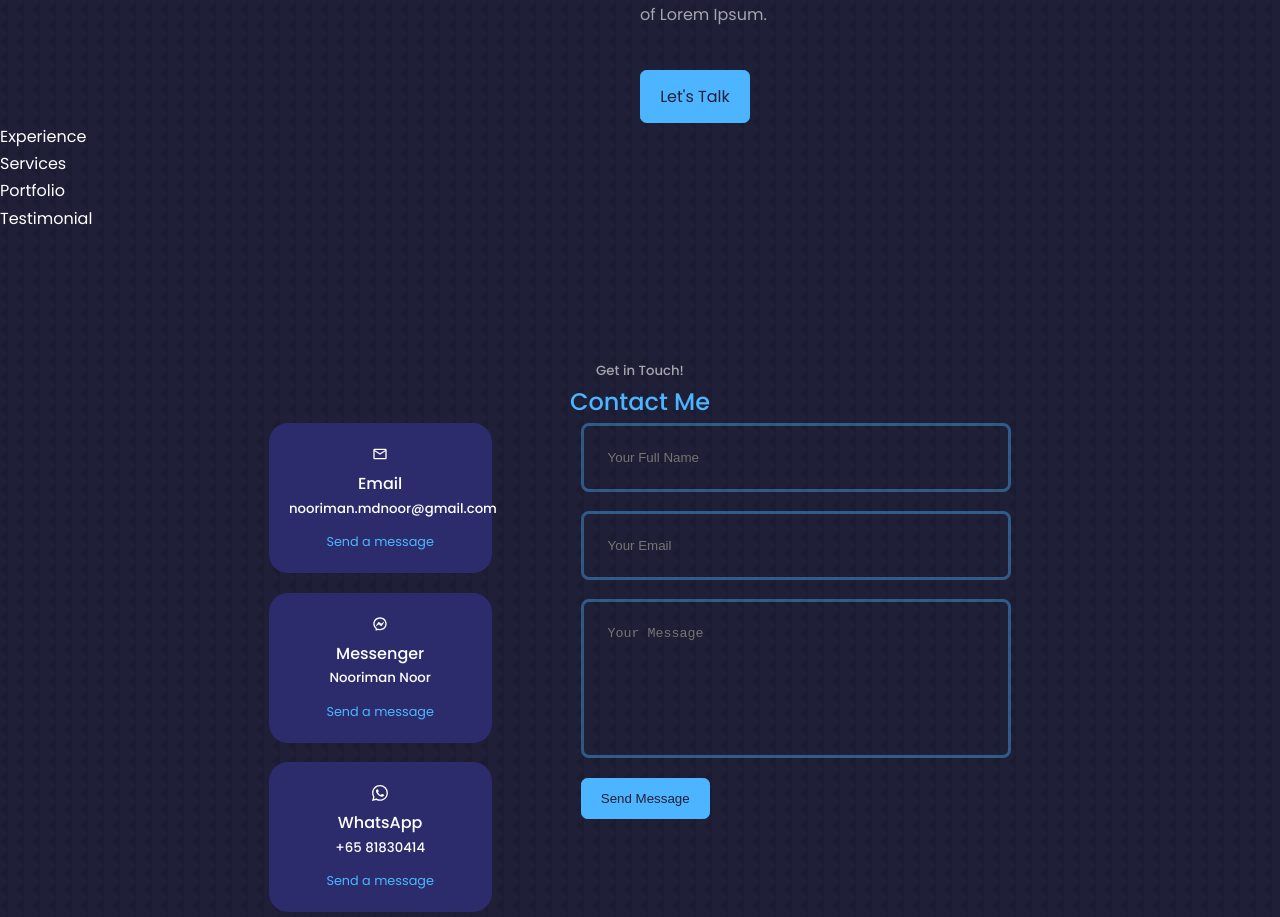
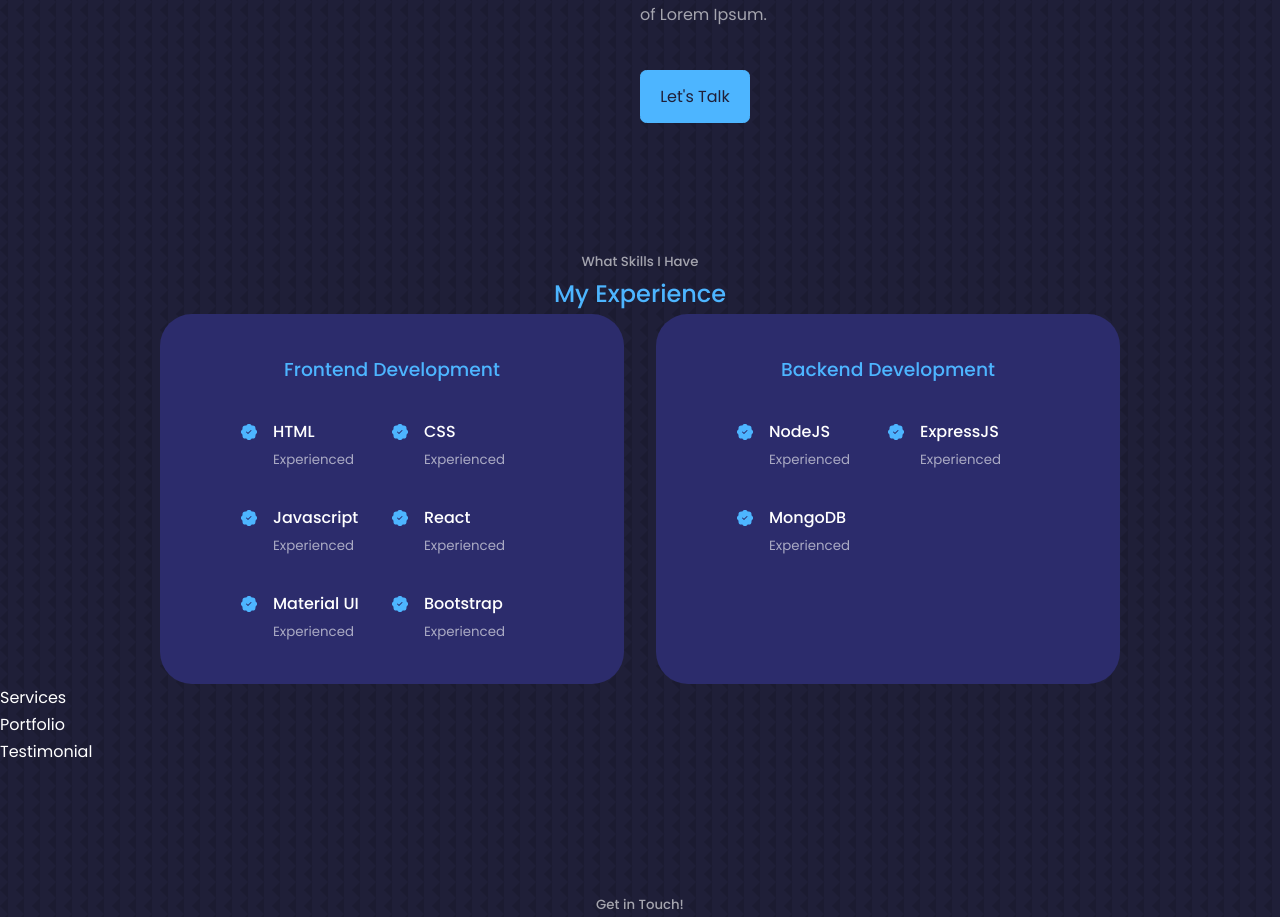
Before and after one commit to Nooriman/Nooriman.github.io, a React (Create React App) app: page / in a window 1280 px wide. Shown: the part 1502-2419 px from the top of the page. Built offline with nearby package versions, Linux system fonts and the light colour scheme.

Commit message:
added experience page

```diff
--- a/src/components/experience/Experience.jsx
+++ b/src/components/experience/Experience.jsx
@@ -1,9 +1,90 @@
 import React from 'react';
 import './experience.css';
+import { BsPatchCheckFill } from 'react-icons/bs';
 
 const Experience = () => {
   return (
-    <div>Experience</div>
+    <section id="experience">
+      <h5>What Skills I Have</h5>
+      <h2>My Experience</h2>
+
+      <div className="container experience__container">
+        <div className="experience__frontend">
+          <h3>Frontend Development</h3>
+          <div className="experience__content">
+            <article className='experience__details'>
+              <BsPatchCheckFill className='experience__details-icon' />
+              <div>
+                <h4>HTML</h4>
+                <small className='text-light'>Experienced</small>
+              </div>
+            </article>
+            <article className='experience__details'>
+              <BsPatchCheckFill className='experience__details-icon' />
+              <div>
+                <h4>CSS</h4>
+                <small className='text-light'>Experienced</small>
+              </div>
+            </article>
+            <article className='experience__details'>
+              <BsPatchCheckFill className='experience__details-icon' />
+              <div>
+                <h4>Javascript</h4>
+                <small className='text-light'>Experienced</small>
+              </div>
+            </article>
+            <article className='experience__details'>
+              <BsPatchCheckFill className='experience__details-icon' />
+              <div>
+                <h4>React</h4>
+                <small className='text-light'>Experienced</small>
+              </div>
+            </article>
+            <article className='experience__details'>
+              <BsPatchCheckFill className='experience__details-icon' />
+              <div>
+                <h4>Material UI</h4>
+                <small className='text-light'>Experienced</small>
+              </div>
+            </article>
+            <article className='experience__details'>
+              <BsPatchCheckFill className='experience__details-icon' />
+              <div>
+                <h4>Bootstrap</h4>
+                <small className='text-light'>Experienced</small>
+              </div>
+            </article>
+          </div>
+        </div>
+
+        <div className="experience__backend">
+          <h3>Backend Development</h3>
+          <div className="experience__content">
+            <article className='experience__details'>
+              <BsPatchCheckFill className='experience__details-icon' />
+              <div>
+                <h4>NodeJS</h4>
+                <small className='text-light'>Experienced</small>
+              </div>
+            </article>
+            <article className='experience__details'>
+              <BsPatchCheckFill className='experience__details-icon' />
+              <div>
+                <h4>ExpressJS</h4>
+                <small className='text-light'>Experienced</small>
+              </div>
+            </article>
+            <article className='experience__details'>
+              <BsPatchCheckFill className='experience__details-icon' />
+              <div>
+                <h4>MongoDB</h4>
+                <small className='text-light'>Experienced</small>
+              </div>
+            </article>
+          </div>
+        </div>
+      </div>
+    </section>
   )
 }
 
--- a/src/components/experience/experience.css
+++ b/src/components/experience/experience.css
@@ -0,0 +1,68 @@
+.experience__container {
+    display: grid;
+    grid-template-columns: 1fr 1fr;
+    gap: 2rem;
+}
+
+.experience__container > div {
+    background: var(--color-bg-variant);
+    padding: 2.4rem 5rem;
+    border-radius: 2rem;
+    border: 1px solid transparent;
+    transition: var(--transition);
+}
+
+.experience__container > div:hover {
+    background: transparent;
+    border-color: var(--color-primary-variant);
+    cursor: default;
+}
+
+.experience__container > div h3 {
+    text-align: center;
+    margin-bottom: 2rem;
+    color: var(--color-primary);
+}
+
+.experience__content {
+    display: grid;
+    grid-template-columns: 1fr 1fr;
+    row-gap: 2rem;
+}
+
+.experience__details {
+    display: flex;
+    gap: 1rem;
+}
+
+.experience__details-icon {
+    margin-top: 6px;
+    color: var(--color-primary);
+}
+
+@media screen and (max-width: 1024px) {
+    .experience__container {
+        grid-template-columns: 1fr;
+    }
+
+    .experience__container > div {
+        width: 80%;
+        padding: 2rem;
+        margin: 0 auto;
+    }
+
+    .experience__content {
+        padding: 1rem;
+    }
+}
+
+@media screen and (max-width: 600px) {
+    .experience__container {
+        gap: 1rem;
+    }
+
+    .experience__container > div {
+        width: 100%;
+        padding: 2rem 1rem;
+    }
+}
```
